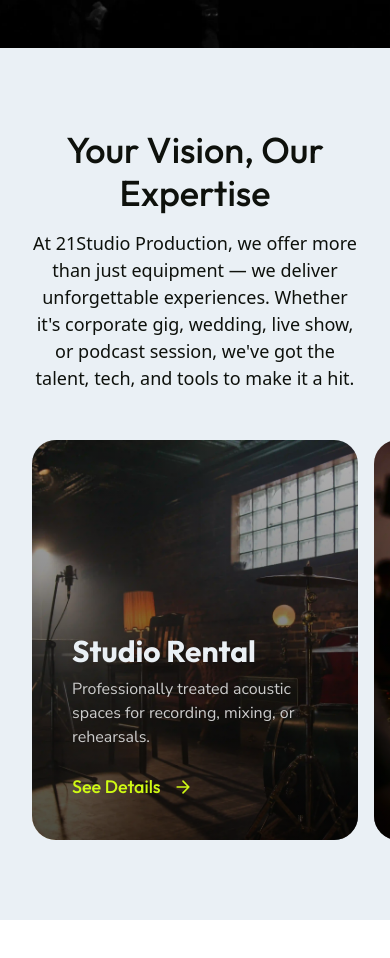
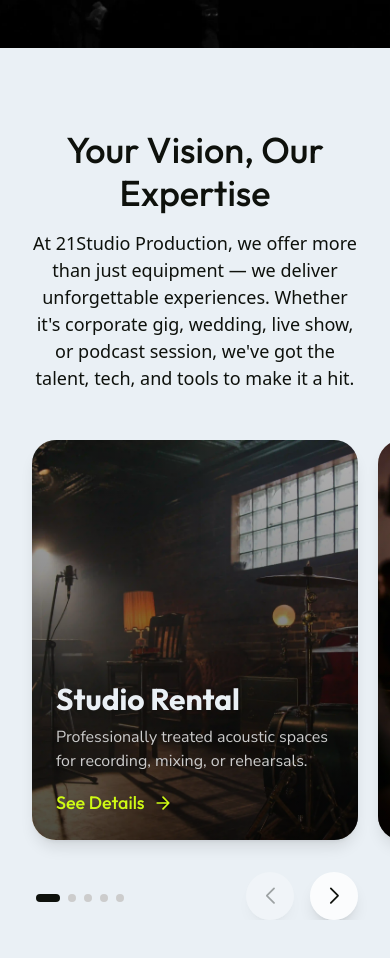
Before and after one commit to nazrindaniell/21Studio-Production, a React (Vite) app in the folder client/: page / in a window 390 px wide. Shown: the part 796-1754 px from the top of the page. Before the commit the page ends 1716 px from the top, so only its background shows below. Built offline with nearby package versions, Linux system fonts and the light colour scheme.

Commit message:
updated carousel style with mobile-dev configuration

```diff
--- a/client/package.json
+++ b/client/package.json
@@ -4,10 +4,11 @@
   "version": "0.0.0",
   "type": "module",
   "scripts": {
-    "dev": "vite",
+    "dev": "vite --host",
+    "mobile-dev": "vite --host --port 5173",
     "build": "vite build",
     "lint": "eslint .",
-    "preview": "vite preview",
+    "preview": "vite preview --host",
     "format": "prettier --write \"src/**/*.{js,jsx,ts,tsx,css,md,json}\"",
     "format:check": "prettier --check \"src/**/*.{js,jsx,ts,tsx,css,md,json}\""
   },
--- a/client/src/components/ServiceCard.jsx
+++ b/client/src/components/ServiceCard.jsx
@@ -1,8 +1,17 @@
+/**
+ * ServiceCard component that displays a service with image, heading, description, and link
+ *
+ * @param {Object} props - Component props
+ * @param {string} props.heading - The heading for the service card
+ * @param {string} props.desc - The description text for the service
+ * @param {string} props.image - The image URL for the service
+ * @param {string} props.link - The URL to link to when "See Details" is clicked
+ * @returns {JSX.Element} A service card component
+ */
 function ServiceCard({ heading, desc, image, link }) {
   return (
-    <>
-      <div className="group relative h-[400px] w-[100%] flex-none snap-start overflow-hidden rounded-3xl lg:h-[550px] lg:w-[600px] lg:snap-center">
-        {/* Background Image */}
+    <div className="group relative h-[400px] w-full overflow-hidden rounded-3xl shadow-lg lg:h-[500px]">
+      {/* Background Image with hover effect */}
       <img
         src={image}
         alt={heading}
@@ -13,8 +22,9 @@ function ServiceCard({ heading, desc, image, link }) {
       <div className="absolute inset-0 bg-gradient-to-b from-black/30 to-black/70"></div>
 
       {/* Content Overlay */}
-        <div className="absolute inset-0 flex flex-col justify-end p-10">
-          <div className="flex flex-col gap-6">
+      <div className="absolute inset-0 flex flex-col justify-end p-6 lg:p-10">
+        <div className="flex flex-col gap-4 lg:gap-6">
+          {/* Service information */}
           <div className="flex flex-col gap-2">
             <h3 className="text-h3 font-outfit text-white-200 font-bold drop-shadow-md">
               {heading}
@@ -23,9 +33,11 @@ function ServiceCard({ heading, desc, image, link }) {
               {desc}
             </p>
           </div>
+
+          {/* Call-to-action link */}
           <a
             href={link}
-              className="text-lime font-outfit hover:text-lime/80 flex items-center gap-3 text-base font-medium transition-all duration-300 hover:translate-x-1 lg:text-lg"
+            className="text-lime font-outfit hover:text-lime/80 flex items-center gap-2 text-base font-medium transition-all duration-300 hover:translate-x-1 lg:text-lg"
           >
             See Details
             <svg
@@ -37,6 +49,7 @@ function ServiceCard({ heading, desc, image, link }) {
               strokeWidth="2"
               strokeLinecap="round"
               strokeLinejoin="round"
+              aria-hidden="true"
             >
               <path d="M5 12h14m-7-7 7 7-7 7" />
             </svg>
@@ -44,7 +57,6 @@ function ServiceCard({ heading, desc, image, link }) {
         </div>
       </div>
     </div>
-    </>
   );
 }
 
--- /dev/null
+++ b/client/src/components/ServiceCarousel.jsx
@@ -0,0 +1,87 @@
+import { Navigation, Pagination, A11y } from "swiper/modules";
+import { Swiper, SwiperSlide } from "swiper/react";
+import "swiper/css";
+import "swiper/css/navigation";
+import "swiper/css/pagination";
+import ServiceCard from "./ServiceCard";
+import services from "../data/services";
+
+/**
+ * ServiceCarousel component that displays services in a responsive Swiper carousel
+ *
+ * Features:
+ * - Responsive breakpoints for different screen sizes
+ * - Navigation buttons
+ * - Pagination indicators
+ * - Accessibility support
+ * - Overflow effect that respects container padding
+ */
+function ServiceCarousel() {
+  // Configuration for Swiper
+  const swiperConfig = {
+    modules: [Navigation, Pagination, A11y],
+    spaceBetween: 20,
+    slidesPerView: 1,
+    navigation: {
+      nextEl: ".swiper-button-next",
+      prevEl: ".swiper-button-prev",
+    },
+    pagination: {
+      clickable: true,
+      el: ".swiper-pagination",
+    },
+    breakpoints: {
+      640: { slidesPerView: 1.5, spaceBetween: 20 },
+      768: { slidesPerView: 2, spaceBetween: 20 },
+      1024: { slidesPerView: 2.5, spaceBetween: 30 },
+      1280: { slidesPerView: 3, spaceBetween: 30 },
+    },
+  };
+
+  return (
+    <div className="relative">
+      {/* This creates a container respecting site padding */}
+      <div className="container mx-auto overflow-hidden lg:overflow-visible">
+        {/* This div allows for horizontal overflow */}
+        <div className="relative overflow-visible">
+          <Swiper {...swiperConfig} className="overflow-visible">
+            {/* Map through services to create slides */}
+            {services.map((service) => (
+              <SwiperSlide key={service.id}>
+                <ServiceCard
+                  heading={service.heading}
+                  desc={service.desc}
+                  image={service.image}
+                  link={service.link}
+                />
+              </SwiperSlide>
+            ))}
+          </Swiper>
+        </div>
+
+        {/* Control elements stay within the container padding */}
+        <div className="mt-8 flex justify-between">
+          <div className="flex items-center gap-4">
+            <div className="swiper-pagination"></div>
+          </div>
+          <div className="flex items-center gap-4">
+            <button
+              className="swiper-button-prev text-black-100 !static !mt-0 flex !h-12 !w-12 items-center justify-center rounded-full bg-white/80 shadow-lg transition-all duration-300 hover:bg-white"
+              aria-label="Previous slide"
+            >
+              <span className="sr-only">Previous slide</span>
+            </button>
+            <button
+              className="swiper-button-next text-black-100 !static !mt-0 flex !h-12 !w-12 items-center justify-center rounded-full bg-white/80 shadow-lg transition-all duration-300 hover:bg-white"
+              aria-label="Next slide"
+            >
+              <span className="sr-only">Next slide</span>
+            </button>
+          </div>
+        </div>
+      </div>
+    </div>
+  );
+}
+
+export default ServiceCarousel;
--- /dev/null
+++ b/client/src/data/services.js
@@ -0,0 +1,47 @@
+import StudioRentalImg from "../assets/studio-rental.webp";
+import SoundSystemImg from "../assets/sound-system.webp";
+import LiveBandImg from "../assets/live-bands.webp";
+
+/**
+ * Services data for 21Studio Production
+ * Each service has a unique ID, heading, description, image, and link
+ */
+const services = [
+  {
+    id: "studio-rental",
+    heading: "Studio Rental",
+    desc: "Professionally treated acoustic spaces for recording, mixing, or rehearsals.",
+    image: StudioRentalImg,
+    link: "#studio-rental",
+  },
+  {
+    id: "sound-system-rental",
+    heading: "Sound System Rental",
+    desc: "High-fidelity audio systems tailored for any crowd size. Perfect clarity. Zero compromise.",
+    image: SoundSystemImg,
+    link: "#sound-system",
+  },
+  {
+    id: "live-bands",
+    heading: "Live Bands",
+    desc: "From jazz to funk to pop — our versatile bands set the tone and mood for your event.",
+    image: LiveBandImg,
+    link: "#live-bands",
+  },
+  {
+    id: "event-hosting",
+    heading: "Event Hosting",
+    desc: "Professional hosts and MCs who keep your event flowing smoothly and your audience engaged.",
+    image: StudioRentalImg, // Temporarily using the same image as Live Bands
+    link: "#event-hosting",
+  },
+  {
+    id: "custom-services",
+    heading: "Custom Services",
+    desc: "Tailored solutions for your unique audio-visual needs. Let's create something special together.",
+    image: SoundSystemImg, // Temporarily using the same image as Sound System Rental
+    link: "#custom-services",
+  },
+];
+
+export default services;
--- a/client/src/index.css
+++ b/client/src/index.css
@@ -8,4 +8,75 @@
   .secondary-btn {
     @apply border-white-200 font-outfit text-white-200 rounded-full border bg-transparent px-6 py-3 text-center text-base font-normal lg:text-lg;
   }
+  .scrollbar-hide {
+    -ms-overflow-style: none; /* Internet Explorer and Edge */
+    scrollbar-width: none; /* Firefox */
+  }
+  .scrollbar-hide::-webkit-scrollbar {
+    display: none; /* Chrome, Safari, Opera */
+  }
 }
+
+/**
+ * Custom Swiper styles
+ * These styles override the default Swiper styles to match our design system
+ */
+
+/* Navigation arrows */
+.swiper-button-next::after,
+.swiper-button-prev::after {
+  font-size: 16px !important;
+  color: #0e110c !important;
+  font-weight: bold;
+}
+
+/* Pagination container */
+.swiper-pagination {
+  position: relative !important;
+  bottom: 0 !important;
+  text-align: left !important;
+}
+
+/* Pagination bullets default state */
+.swiper-pagination-bullet {
+  width: 8px !important;
+  height: 8px !important;
+  background-color: #cccccc !important;
+  opacity: 1 !important;
+  transition:
+    width 0.3s ease,
+    background-color 0.3s ease !important;
+}
+
+/* Pagination bullets active state */
+.swiper-pagination-bullet-active {
+  width: 24px !important;
+  border-radius: 4px !important;
+  background-color: #0e110c !important;
+}
+
+/**
+ * Swiper overflow handling
+ * These styles allow the swiper slides to overflow the container while preventing
+ * horizontal scrollbars on the page
+ */
+.swiper.overflow-visible {
+  overflow: visible;
+  /* margin: 0 -2rem; */
+  /* Match the container padding from tailwind config */
+  /* width: calc(100% + 4rem); */
+  /* Compensate for the negative margin */
+}
+
+/* Swiper slide styles */
+.swiper-slide {
+  height: auto; /* Make slides take natural height */
+  transition:
+    transform 0.3s ease,
+    opacity 0.3s ease; /* Smooth transitions */
+}
+
+/* Prevent body horizontal scroll while allowing swiper overflow */
+body {
+  overflow-x: hidden;
+}
--- a/client/src/pages/Home.jsx
+++ b/client/src/pages/Home.jsx
@@ -1,13 +1,24 @@
 import HomeBg from "../assets/home-background.webp";
-import ServiceCard from "../components/ServiceCard";
-import StudioRentalImg from "../assets/studio-rental.webp";
-import SoundSystemImg from "../assets/sound-system.webp";
-import LiveBandImg from "../assets/live-bands.webp";
+import ServiceCarousel from "../components/ServiceCarousel";
 
+/**
+ * Home page component for 21Studio Production website
+ * Contains hero section and service section
+ */
 function Home() {
   return (
     <>
-      {/* Hero section */}
+      <HeroSection />
+      <ServicesSection />
+    </>
+  );
+}
+
+/**
+ * Hero section with background image and call-to-action buttons
+ */
+function HeroSection() {
+  return (
     <div className="relative">
       <img
         src={HomeBg}
@@ -38,11 +49,18 @@ function Home() {
         </div>
       </section>
     </div>
-      {/* Service section */}
-      <div className="bg-white-200 w-screen overflow-hidden">
-        <section className="container mx-auto py-20">
-          <div className="flex flex-col gap-12">
-            {/* Heading section */}
+  );
+}
+
+/**
+ * Services section with heading and ServiceCarousel component
+ */
+function ServicesSection() {
+  return (
+    <div className="bg-white-200 relative">
+      <section className="py-20">
+        <div className="container mx-auto mb-12">
+          {/* Heading section - stays within container */}
           <div className="flex flex-col items-center justify-center gap-4">
             <h2 className="text-h2 font-outfit text-black-100 text-center font-medium lg:text-5xl">
               Your Vision, Our Expertise
@@ -53,38 +71,13 @@ function Home() {
               wedding, live show, or podcast session, we've got the talent,
               tech, and tools to make it a hit.
             </p>
-            </div>{" "}
-            {/* Carousel */}
-            <div className="scrollbar-hide flex w-screen snap-x snap-mandatory gap-x-4 overflow-x-scroll scroll-smooth pr-[calc(100vw-100%)] lg:gap-x-4">
-              <ServiceCard
-                heading="Studio Rental"
-                desc="Professionally treated acoustic spaces for recording, mixing, or rehearsals."
-                image={StudioRentalImg}
-                link="#"
-              />
-              <ServiceCard
-                heading="Sound System Rental"
-                desc="High-fidelity audio systems tailored for any crowd size. Perfect clarity. Zero compromise."
-                image={SoundSystemImg}
-                link="#"
-              />
-              <ServiceCard
-                heading="Live Bands"
-                desc="From jazz to funk to pop — our versatile bands set the tone and mood for your event."
-                image={LiveBandImg}
-                link="#"
-              />
-              <ServiceCard
-                heading="Live Bands"
-                desc="From jazz to funk to pop — our versatile bands set the tone and mood for your event."
-                image={LiveBandImg}
-                link="#"
-              />
           </div>
         </div>
+
+        {/* Carousel section - can overflow its container */}
+        <ServiceCarousel />
       </section>
     </div>
-    </>
   );
 }
 
```
Also changed, not shown: client/vite.config.js (+6 -1 lines). Lines whose indentation alone changed are shown as unchanged.
